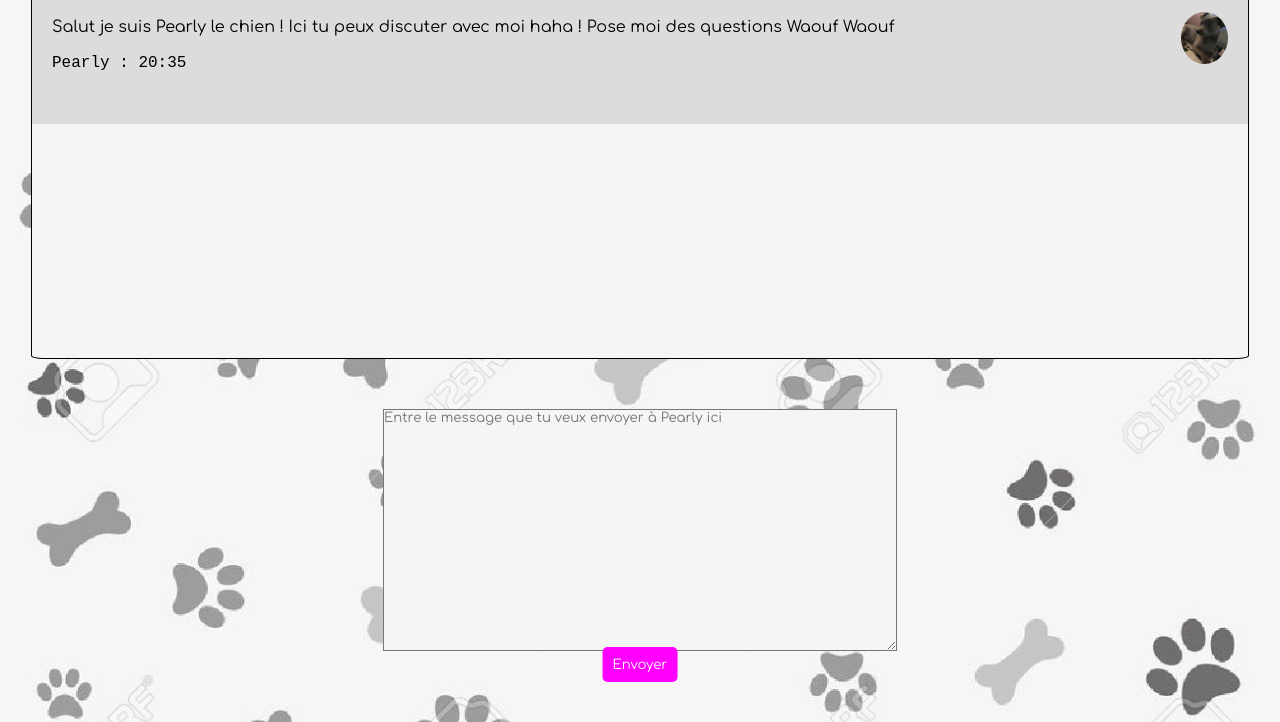
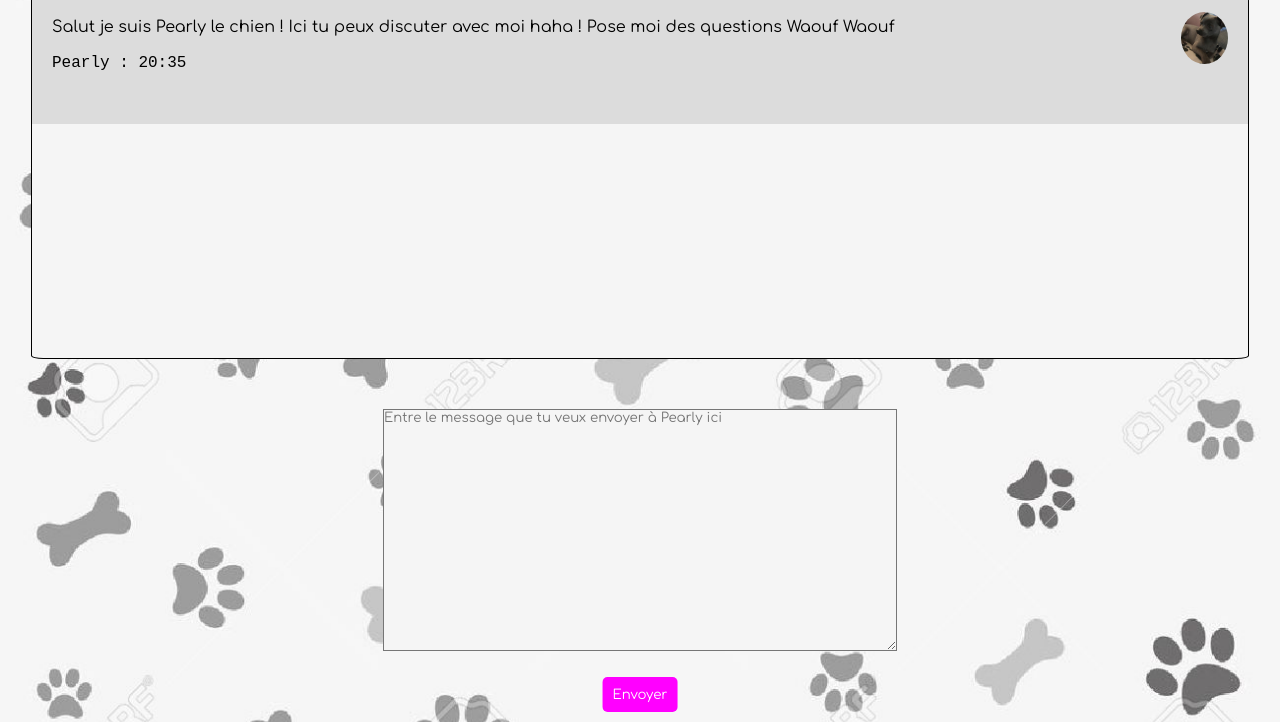
Before and after one commit to GregoireKarydes/pearlyChatBot, a plain HTML site: page index.html in a window 1280 px wide. Shown: the part 78-800 px from the top of the page. Drawn offline with nearby package versions, Linux system fonts and the light colour scheme.

Commit message:
Add files via upload

```diff
--- a/style.css
+++ b/style.css
@@ -46,9 +46,8 @@ body {
     padding: 10px;
     background-color: fuchsia;
     cursor: pointer;
-    position: fixed;
     position: absolute;
-    bottom: 40px;
+    bottom: 10px;
     left: 50%;
     transform: translate(-50%);
     color: white;
```
